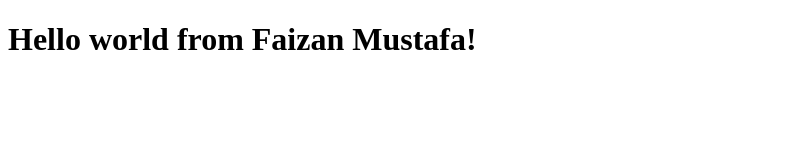
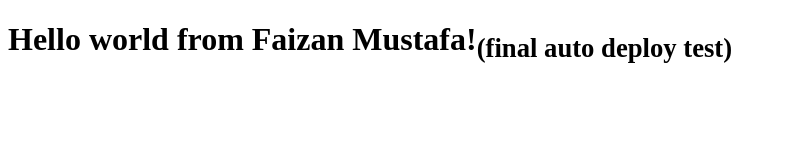
Before and after one commit to FaizanMostafa/Bootcamp2020, a plain HTML site: page index.html in a window 1280 px wide. Shown: the whole page, without its empty margins (0-786 px from the left). Drawn offline with Linux system fonts and the light colour scheme.

Commit message:
Added some more content in index.html

```diff
--- a/index.html
+++ b/index.html
@@ -6,6 +6,6 @@
     <title>Document</title>
 </head>
 <body>
-    <h1>Hello world from Faizan Mustafa!</h1>
+    <h1>Hello world from Faizan Mustafa!<sub>(final auto deploy test)</sub></subfinal></h1>
 </body>
 </html>
```
